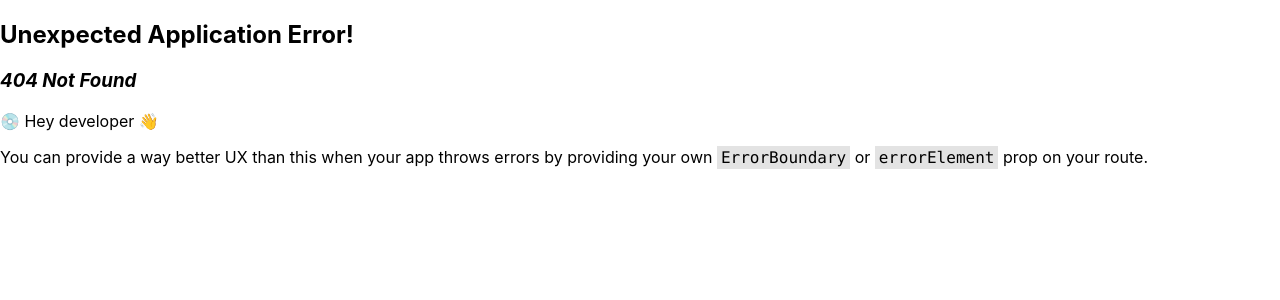
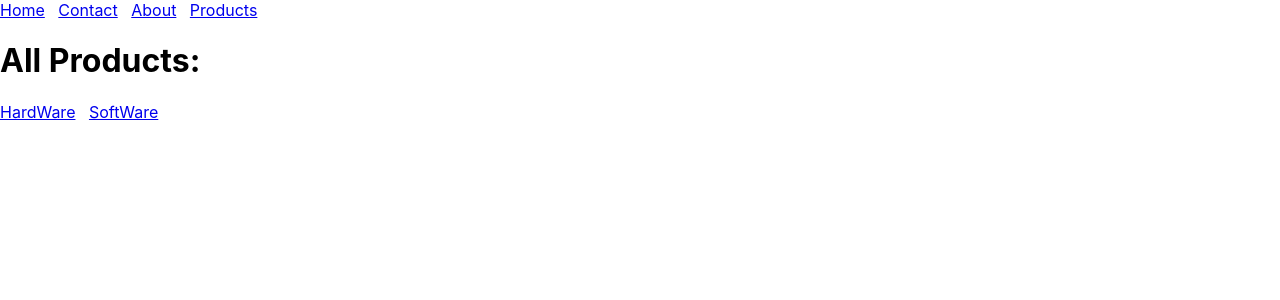
Before and after one commit to Nenavathnaresh/Reactapp, a React (Create React App) app: page /products in a window 1280 px wide. Before the commit this address had no page. Shown: the top 300 px of the page. Built offline with nearby package versions, Linux system fonts and the light colour scheme.

Commit message:
routing with child component

```diff
--- a/src/About.jsx
+++ b/src/About.jsx
@@ -1,8 +1,11 @@
 import React from "react";
+import { Link } from "react-router-dom";
+import Header from "./Header";
 
-function About(){
-    return(
+function About() {
+    return (
         <div>
+           <Header></Header>
             <h1>About:</h1>
         </div>
     )
--- a/src/App.js
+++ b/src/App.js
@@ -1,13 +1,12 @@
 import logo from './logo.svg';
 import './App.css';
 import { Link,Outlet } from 'react-router-dom';
+import Header from './Header';
 
 function App() {
   return (
     <div>
-     <Link to='/home'>Home</Link> &nbsp;&nbsp;
-     <Link to='/contact'>Contact</Link> &nbsp;&nbsp;
-     <Link to='/about'>About</Link> &nbsp;&nbsp;
+    <Header></Header>
       <Outlet></Outlet>
     </div>
   );
--- a/src/ContactUs.jsx
+++ b/src/ContactUs.jsx
@@ -1,8 +1,11 @@
 import React from "react";
+import { Link } from "react-router-dom";
+import Header from "./Header";
 
-function ContactUs(){
+function ContactUs() {
     return (
         <div>
+           <Header></Header>
             <h1>Naresh:9666654222</h1>
         </div>
     )
--- /dev/null
+++ b/src/Hardware.jsx
@@ -0,0 +1,10 @@
+import React from "react";
+
+function Hardware(){
+    return (
+        <div>
+            <h1>All Hardware Products</h1>
+        </div>
+    )
+}
+export default Hardware
--- /dev/null
+++ b/src/Header.jsx
@@ -0,0 +1,14 @@
+import React from "react";
+import { Link } from "react-router-dom";
+
+function Header() {
+    return (
+        <div>
+            <Link to='/home'>Home</Link> &nbsp;&nbsp;
+            <Link to='/contact'>Contact</Link> &nbsp;&nbsp;
+            <Link to='/about'>About</Link> &nbsp;&nbsp;
+            <Link to='/products'>Products</Link> &nbsp;&nbsp;
+        </div>
+    )
+}
+export default Header
--- a/src/Home.jsx
+++ b/src/Home.jsx
@@ -1,8 +1,13 @@
 import React from "react"
+import { Link } from "react-router-dom"
+import Header from "./Header"
 
-function Home(){
+function Home() {
     return (
-        <h1>Wel come to home</h1>
+        <div>
+           <Header></Header>
+            <h1>Wel come to home</h1>
+        </div>
     )
 }
 
--- /dev/null
+++ b/src/Product.jsx
@@ -0,0 +1,16 @@
+import React from "react";
+import { Outlet,Link } from "react-router-dom";
+import Header from "./Header";
+
+function Products(){
+    return(
+        <div>
+            <Header></Header>
+            <h1>All Products:</h1>
+            <Link to='hardware'>HardWare</Link> &nbsp;&nbsp;
+            <Link to='software'>SoftWare</Link>
+            <Outlet></Outlet>
+        </div>
+    )
+}
+export default Products
--- /dev/null
+++ b/src/Software.jsx
@@ -0,0 +1,10 @@
+import React from "react";
+
+function Software(){
+    return(
+        <div>
+            <h1>All Software Products:</h1>
+        </div>
+    )
+}
+export default Software
```
Also changed, not shown: src/index.js (+21 -4 lines).
